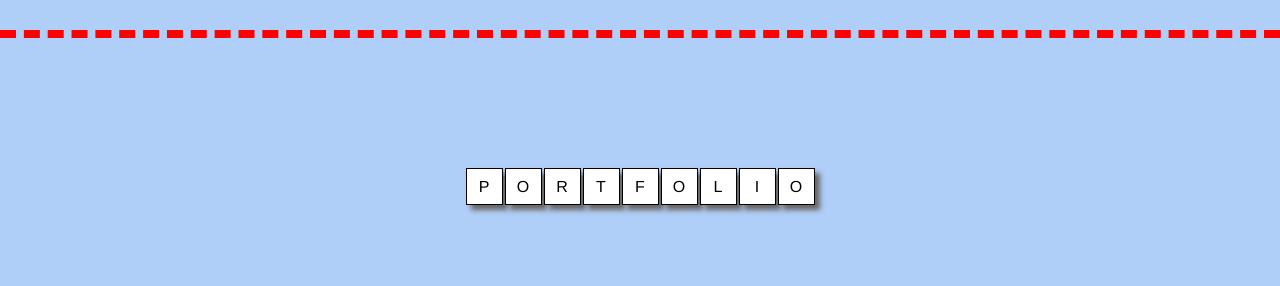
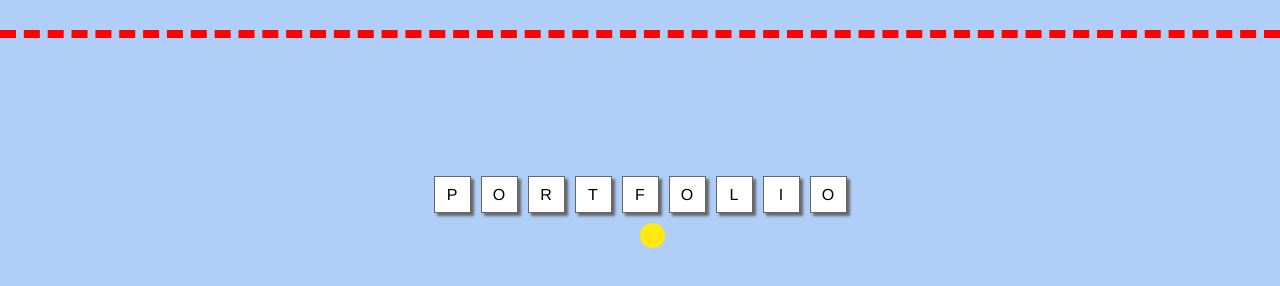
Before and after one commit to JulieSonne/html_basic_2018, a plain HTML site: page index.html in a window 1280 px wide. Drawn offline with Linux system fonts and the light colour scheme.

Commit message:
den gule circle

```diff
--- a/index.html
+++ b/index.html
@@ -7,7 +7,7 @@
 </head>
 
 <body>
-<!--Forsiden-->
+<!--Forsiden top-->
 <p id="red-box"></p>
 
 <!--portfolio-->
@@ -28,5 +28,12 @@
     </tbody>
   </table>
 </div>
+
+<!--Den gule cirkel-->
+	<span id="gul"></span>
+
+<!--Den gule cirkel andet forsøg-->
+	<div class="circle">
+</div>
 </body>
 </html>
--- a/stylesheet-portfolio2018.css
+++ b/stylesheet-portfolio2018.css
@@ -20,22 +20,31 @@ body {
 }
 
 /*Portfolio - overskift*/
-#overskrift{
-	font-family: "helvetica", sans-serif;
-}
-
 table.center {
     margin-left:auto;
     margin-right:auto;
 	margin-top: 10%;
+	border-collapse: separate; border-spacing: 10px;
   }
 
 .portfolio{
-	border: 1px solid black;
+	border: 1px solid #666;
 	background-color: white;
 	height: 35px;
 	width: 35px;
 	text-align: center;
-	box-shadow: 5px 5px 5px #666;
-	margin: 15px;
+	box-shadow: 2.5px 2.5px 2.5px #666;
+	font-family: "helvetica", sans-serif;
 }
+
+/*den gule cirkel*/
+#gul {
+  height: 25px;
+  width: 25px;
+  background-color: #FFE910;
+  border-radius: 50%;
+  display: inline-block;
+  position: relative;
+text-align: center;
+	margin-left: 50%;
+}
```
